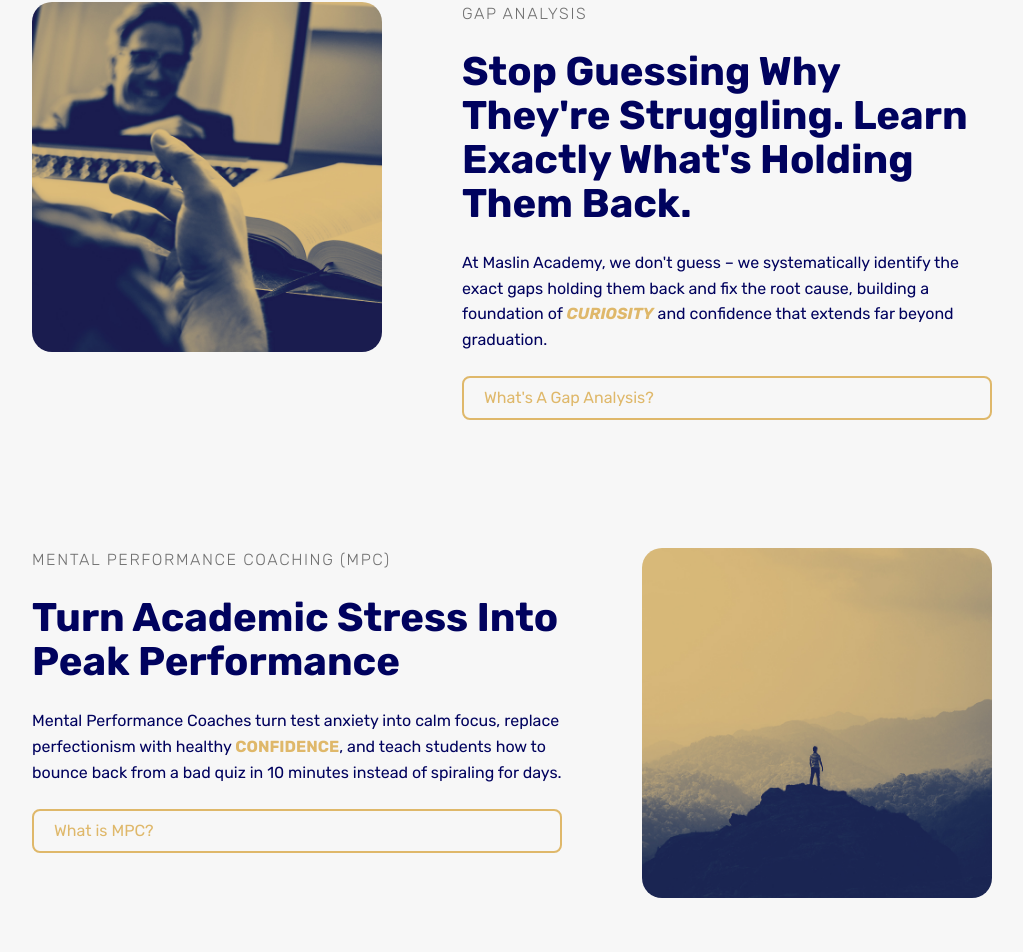
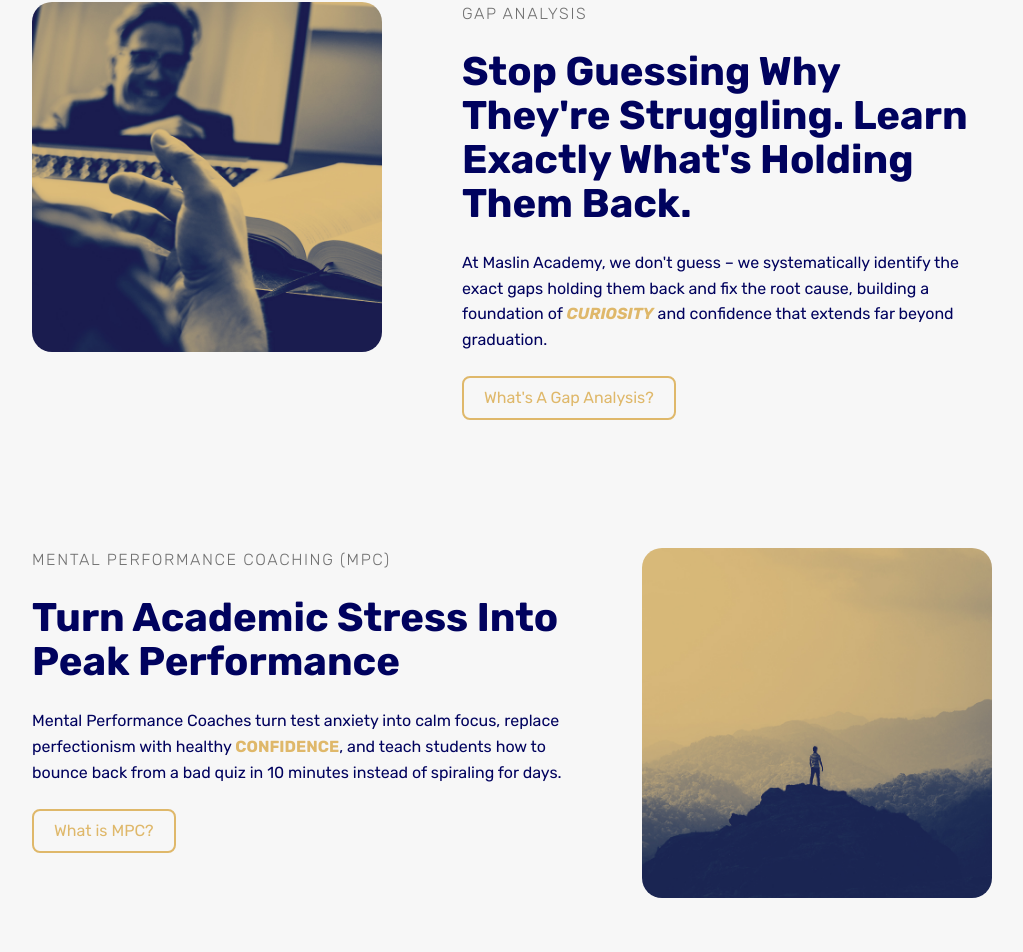
Before and after one commit to powercore425/landing-page-nextjs, a Next.js app: page / in a window 1280 px wide. Shown: the part 5498-6450 px from the top of the page, without its empty margins (128-1151 px from the left). Built offline with nearby package versions, Linux system fonts and the light colour scheme.

Commit message:
Fixed UI issue

```diff
--- a/components/ScrollToTop.tsx
+++ b/components/ScrollToTop.tsx
@@ -7,7 +7,7 @@
 
     useEffect(() => {
         const toggleVisibility = () => {
-      if (window.scrollY > 300) {
+            if (window.scrollY > 50) {
                 setIsVisible(true);
             } else {
                 setIsVisible(false);
--- a/components/StopGuessing.tsx
+++ b/components/StopGuessing.tsx
@@ -24,7 +24,7 @@
           </div>
 
           {/* Right - Content */}
-          <div className="flex flex-col gap-4 md:gap-6 flex-1">
+          <div className="flex flex-col gap-4 md:gap-6 flex-1 items-start">
             <p className="text-grey font-rubik font-light text-[14px] md:text-[16px] leading-[24px] tracking-[0.1em] uppercase">
               GAP ANALYSIS
             </p>
@@ -36,7 +36,7 @@
             </p>
             <Link
               href="/gap-analysis"
-              className="w-full sm:w-auto px-5 py-2 bg-paper text-gold border-2 border-gold rounded-lg font-rubik font-normal text-sm md:text-base leading-[160%] hover:opacity-90 transition-opacity">
+              className="w-full sm:w-auto px-5 py-2 text-center bg-paper text-gold border-2 border-gold rounded-lg font-rubik font-normal text-sm md:text-base leading-[160%] hover:opacity-90 transition-opacity">
               What&apos;s A Gap Analysis?
             </Link>
           </div>
@@ -45,7 +45,7 @@
       <div className="w-full max-w-[1120px] mx-auto px-4 sm:px-12 lg:px-20">
         <div className="flex flex-col sm:flex-row gap-8 md:gap-12 lg:gap-20 items-start">
           {/* Left - Content */}
-          <div className="flex flex-col gap-4 md:gap-6 flex-1">
+          <div className="flex flex-col gap-4 md:gap-6 flex-1 items-start">
             <p className="text-grey font-rubik font-light text-[14px] md:text-[16px] leading-[24px] tracking-[0.1em] uppercase">
               MENTAL PERFORMANCE COACHING (MPC)
             </p>
@@ -57,7 +57,7 @@
             </p>
             <Link
               href="/mpc"
-              className="w-full sm:w-auto px-5 py-2 bg-paper text-gold border-2 border-gold rounded-lg font-rubik font-normal text-sm md:text-base leading-[160%] hover:opacity-90 transition-opacity">
+              className="w-full sm:w-auto px-5 text-center py-2 bg-paper text-gold border-2 border-gold rounded-lg font-rubik font-normal text-sm md:text-base leading-[160%] hover:opacity-90 transition-opacity">
               What is MPC?
             </Link>
           </div>
```
Lines whose indentation alone changed are shown as unchanged.
